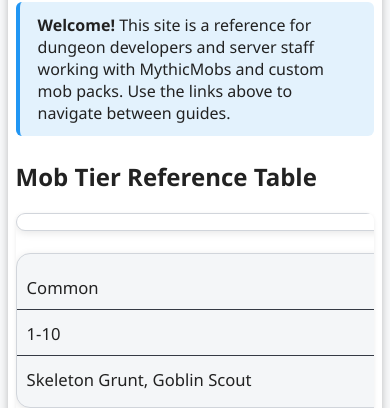
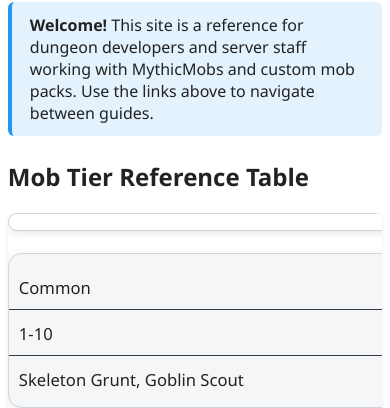
Before and after one commit to rti4-minecraft-resourcepacks/s4-mob-info, a plain HTML site: page index.html in a window 390 px wide. Shown: the part 454-862 px from the top of the page. Drawn offline with Linux system fonts and the light colour scheme.

Commit message:
Add files via upload

```diff
--- a/style.css
+++ b/style.css
@@ -217,8 +217,8 @@ footer {
 }
 @media (max-width: 600px) {
   .container {
-    width: 96vw;
-    max-width: 96vw;
+    width: 100%;
+    max-width: 100%;
     padding: 6vw 2vw;
     margin: 12px auto;
     box-sizing: border-box;
@@ -267,8 +267,6 @@ footer {
   .main-table tbody,
   .main-table tr {
     display: block;
-    width: 100%;
-    max-width: 100%;
     box-sizing: border-box;
   }
   .main-table thead,
@@ -283,13 +281,10 @@ footer {
     border: 1.5px solid var(--table-border);
     padding: 10px 0 6px 0;
     transition: box-shadow 0.2s;
-    max-width: 100%;
     box-sizing: border-box;
   }
   .main-table td {
     display: block;
-    width: 100%;
-    max-width: 100%;
     font-size: 1.04em;
     padding: 10px 12px 10px 10px;
     border: none;
@@ -310,5 +305,8 @@ footer {
     text-transform: uppercase;
     letter-spacing: 0.01em;
     opacity: 0.92;
+    word-break: break-word;
+    white-space: normal;
+    overflow-wrap: break-word;
   }
 }
```
